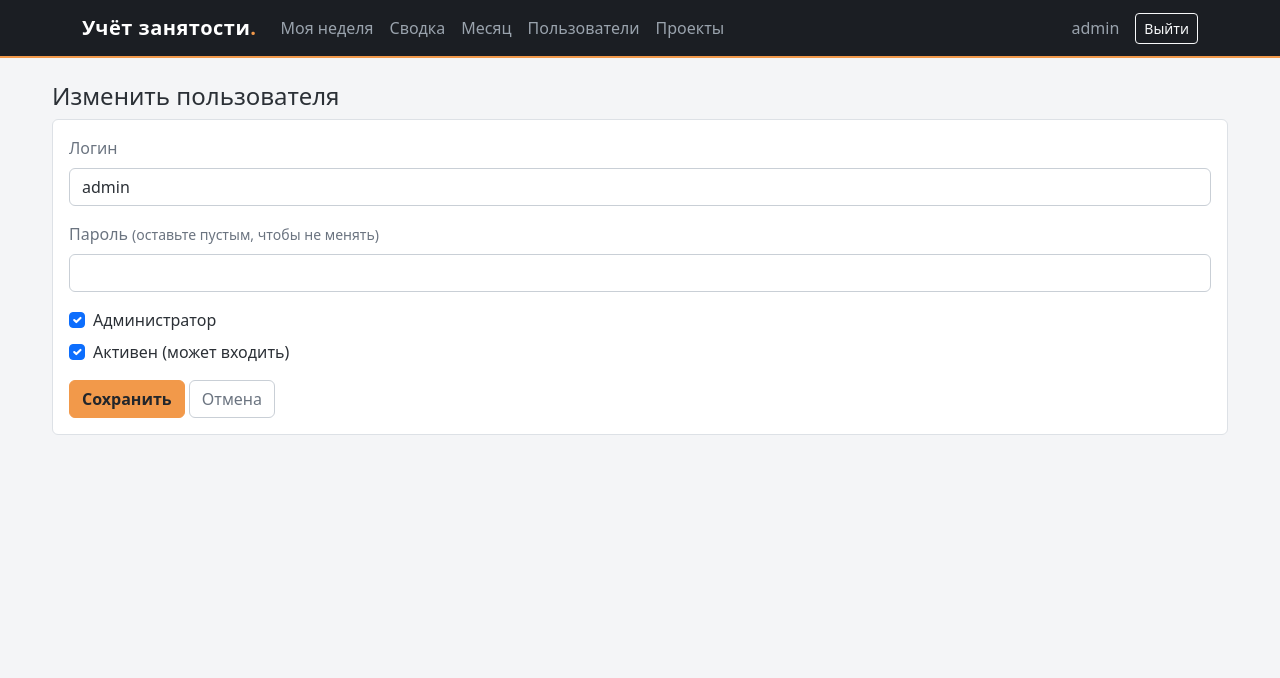
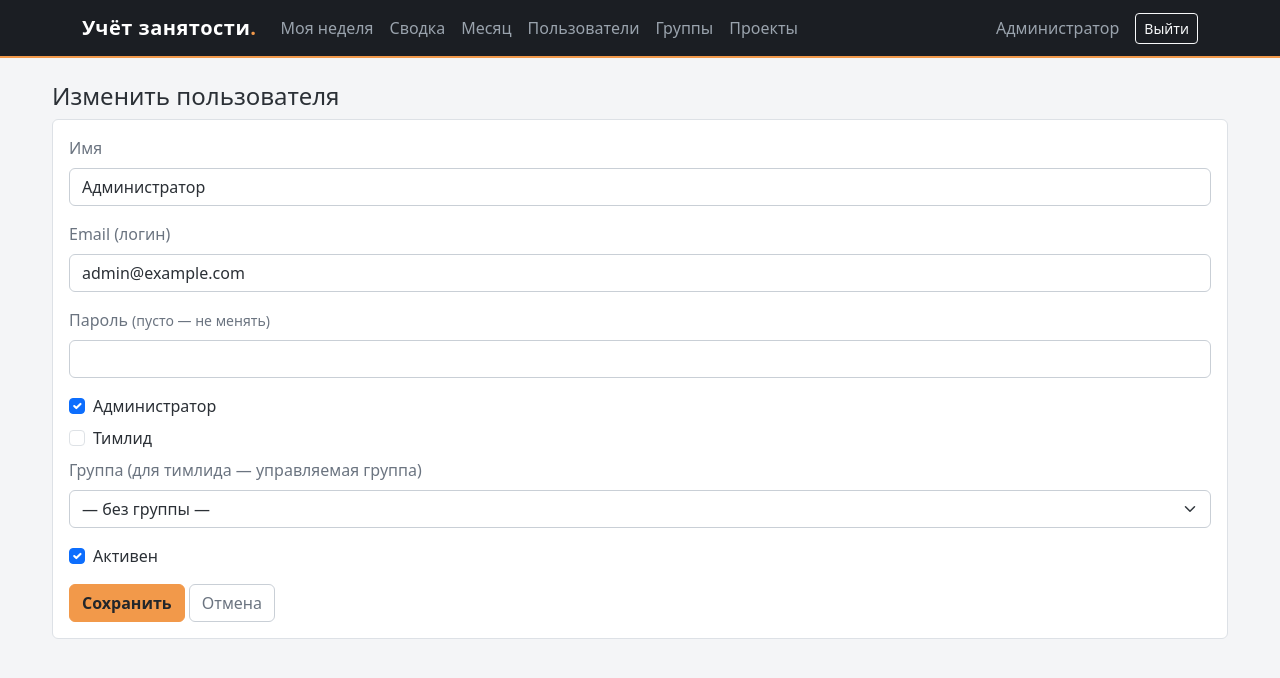
Before and after one commit to kaa-ghost/weekly-participation, a Flask app: page /admin/users/1/edit in a window 1280 px wide. Shown: the top 678 px of the page. Run offline with Flask 3, Linux system fonts and the light colour scheme; a user stored in the database is signed in; tables that the repository leaves empty hold one stand-in row (values such as "Sample post").

Commit message:
Add files via upload

```diff
--- a/app.py
+++ b/app.py
@@ -8,7 +8,8 @@
 from flask_login import (LoginManager, current_user, login_required,
                          login_user, logout_user)
 
-from models import Project, Participation, User, current_week_start, db
+from models import Group, Project, Participation, User, current_week_start, db
+from sqlalchemy import inspect
 
 app = Flask(__name__)
 app.config['SECRET_KEY'] = os.environ.get('SECRET_KEY', 'change-me-in-production')
@@ -47,6 +48,44 @@
     return wrapper
 
 
+def manager_required(fn):
+    """Доступ: администратор или тимлид."""
+    from functools import wraps
+
+    @wraps(fn)
+    def wrapper(*args, **kwargs):
+        if (not current_user.is_authenticated
+                or not (current_user.is_admin or current_user.is_teamlead)):
+            abort(403)
+        return fn(*args, **kwargs)
+
+    return wrapper
+
+
+def visible_users():
+    """Пользователи, которых текущий пользователь видит в сводке."""
+    if current_user.is_admin:
+        return User.query.filter_by(active=True).order_by(User.name, User.username).all()
+    if current_user.is_teamlead and current_user.group_id:
+        return (User.query
+                .filter_by(group_id=current_user.group_id, active=True)
+                .order_by(User.name, User.username).all())
+    return [current_user]
+
+
+def manageable_user(user_id):
+    """Пользователь, за которого текущий менеджер может вносить данные."""
+    u = db.session.get(User, user_id) if user_id else None
+    if u is None:
+        return None
+    if current_user.is_admin:
+        return u
+    if (current_user.is_teamlead and not u.is_admin
+            and u.group_id and u.group_id == current_user.group_id):
+        return u
+    return None
+
+
 def month_mondays(year, month):
     """До 4 последних понедельников месяца (недели отчёта для помесячного факта)."""
     first = date(year, month, 1)
@@ -81,17 +120,18 @@
     if current_user.is_authenticated:
         return redirect(url_for('dashboard'))
     if request.method == 'POST':
-        username = request.form.get('username', '').strip()
+        name = request.form.get('name', '').strip()
+        email = request.form.get('email', '').strip().lower()
         password = request.form.get('password', '')
         confirm = request.form.get('confirm', '')
-        if not username or not password:
-            flash('Логин и пароль обязательны.', 'danger')
+        if not email or not password:
+            flash('Email и пароль обязательны.', 'danger')
         elif password != confirm:
             flash('Пароли не совпадают.', 'danger')
-        elif User.query.filter_by(username=username).first():
-            flash('Такой логин уже занят.', 'danger')
+        elif User.query.filter_by(email=email).first():
+            flash('Такой email уже зарегистрирован.', 'danger')
         else:
-            user = User(username=username)
+            user = User(username=email, email=email, name=name)
             user.set_password(password)
             db.session.add(user)
             db.session.commit()
@@ -105,11 +145,11 @@
     if current_user.is_authenticated:
         return redirect(url_for('dashboard'))
     if request.method == 'POST':
-        username = request.form.get('username', '').strip()
+        email = request.form.get('email', '').strip().lower()
         password = request.form.get('password', '')
-        user = User.query.filter_by(username=username).first()
+        user = User.query.filter_by(email=email).first()
         if user is None or not user.check_password(password):
-            flash('Неверный логин или пароль.', 'danger')
+            flash('Неверный email или пароль.', 'danger')
         elif not user.active:
             flash('Учётная запись заблокирована.', 'danger')
         else:
@@ -303,7 +343,7 @@
             cell['fact'] = e
         elif e.week_start == plan_week and e.kind == 'plan':
             cell['plan'] = e
-    users = User.query.filter_by(active=True).order_by(User.username).all()
+    users = visible_users()
     projects = Project.query.filter_by(active=True).order_by(Project.name).all()
     fact_totals = {u.id: 0 for u in users}
     plan_totals = {u.id: 0 for u in users}
@@ -320,20 +360,22 @@
                            plan_week_end=plan_week + timedelta(days=6),
                            week=fact_week.isoformat(),
                            prev_week=(fact_week - timedelta(days=7)).isoformat(),
-                           next_week=(fact_week + timedelta(days=7)).isoformat())
+                           next_week=(fact_week + timedelta(days=7)).isoformat(),
+                           is_manager=(current_user.is_admin
+                                       or current_user.is_teamlead))
 
 
 @app.route('/admin/fact/copy', methods=['POST'])
-@admin_required
+@manager_required
 def admin_copy_fact():
-    """Админ копирует план текущей недели в её факт за выбранного пользователя."""
-    user = db.session.get(User, request.form.get('user_id', type=int) or 0)
+    """Менеджер копирует план недели в её факт за выбранного пользователя."""
+    user = manageable_user(request.form.get('user_id', type=int))
     week = selected_week()
     if user is None:
-        flash('Пользователь не найден.', 'danger')
+        flash('Пользователь не найден или недоступен.', 'danger')
     else:
         count, skipped = _copy_plan_to_fact(user.id, week)
-        msg = f'{user.username}: скопировано из плана в факт — {count}.'
+        msg = f'{user.display_name}: скопировано из плана в факт — {count}.'
         if skipped:
             msg += f' Пропущено: {skipped}.'
         flash(msg, 'info')
@@ -341,42 +383,44 @@
 
 
 @app.route('/admin/entries', methods=['POST'])
-@admin_required
+@manager_required
 def admin_add_entry():
-    """Админ вводит/меняет факт или план за любого пользователя."""
+    """Менеджер вводит/меняет факт или план за доступного пользователя."""
     kind = request.form.get('kind', 'fact')
     if kind not in KIND_LABELS:
         kind = 'fact'
-    user = db.session.get(User, request.form.get('user_id', type=int) or 0)
+    user = manageable_user(request.form.get('user_id', type=int))
     week = selected_week()
     if user is None:
-        flash('Пользователь не найден.', 'danger')
+        flash('Пользователь не найден или недоступен.', 'danger')
     else:
         ok, msg, cat = _save_entry(user.id,
                                    request.form.get('project_id', type=int),
                                    request.form.get('percent', type=int), kind, week)
-        flash(f'{user.username}: {msg}', cat)
+        flash(f'{user.display_name}: {msg}', cat)
     return redirect(url_for('summary', week=week.isoformat()))
 
 
 @app.route('/admin/plan/copy', methods=['POST'])
-@admin_required
+@manager_required
 def admin_copy_plan():
-    """Админ копирует факт выбранной недели в план следующей за выбранного пользователя."""
-    user = db.session.get(User, request.form.get('user_id', type=int) or 0)
+    """Менеджер копирует факт выбранной недели в план следующей за выбранного пользователя."""
+    user = manageable_user(request.form.get('user_id', type=int))
     week = selected_week()
     if user is None:
-        flash('Пользователь не найден.', 'danger')
+        flash('Пользователь не найден или недоступен.', 'danger')
     else:
         count = _copy_fact_to_plan(user.id, week)
-        flash(f'{user.username}: скопировано записей — {count}.', 'info')
+        flash(f'{user.display_name}: скопировано записей — {count}.', 'info')
     return redirect(url_for('summary', week=week.isoformat()))
 
 
 @app.route('/admin/entries/<int:entry_id>/delete', methods=['POST'])
-@admin_required
+@manager_required
 def admin_delete_entry(entry_id):
     entry = db.session.get(Participation, entry_id) or abort(404)
+    if manageable_user(entry.user_id) is None:
+        abort(403)
     db.session.delete(entry)
     db.session.commit()
     flash('Запись удалена.', 'info')
@@ -466,48 +510,82 @@
     return render_template('admin/users.html', users=users)
 
 
+def _user_form_data(user):
+    """Собирает данные формы пользователя (create/edit общая логика)."""
+    return {
+        'name': request.form.get('name', '').strip(),
+        'email': request.form.get('email', '').strip().lower(),
+        'password': request.form.get('password', ''),
+        'is_admin': bool(request.form.get('is_admin')),
+        'is_teamlead': bool(request.form.get('is_teamlead')),
+        'active': bool(request.form.get('active')),
+        'group_id': request.form.get('group_id', type=int) or None,
+    }
+
+
+def _email_taken(email, exclude_id=None):
+    q = User.query.filter_by(email=email)
+    if exclude_id:
+        q = q.filter(User.id != exclude_id)
+    return q.first() is not None
+
+
+def _apply_group_leader(user):
+    """Если пользователь — тимлид группы без лидера, назначаем его лидером."""
+    if user.is_teamlead and user.group_id:
+        group = db.session.get(Group, user.group_id)
+        if group and not group.leader_id:
+            group.leader_id = user.id
+
+
 @app.route('/admin/users/create', methods=['GET', 'POST'])
 @admin_required
 def admin_user_create():
+    groups = Group.query.filter_by(active=True).order_by(Group.name).all()
     if request.method == 'POST':
-        username = request.form.get('username', '').strip()
-        password = request.form.get('password', '')
-        is_admin = bool(request.form.get('is_admin'))
-        if not username or not password:
-            flash('Логин и пароль обязательны.', 'danger')
-        elif User.query.filter_by(username=username).first():
-            flash('Такой логин уже занят.', 'danger')
+        d = _user_form_data(None)
+        if not d['email'] or not d['password']:
+            flash('Email и пароль обязательны.', 'danger')
+        elif _email_taken(d['email']):
+            flash('Такой email уже зарегистрирован.', 'danger')
         else:
-            user = User(username=username, is_admin=is_admin)
-            user.set_password(password)
+            user = User(username=d['email'], email=d['email'], name=d['name'],
+                        is_admin=d['is_admin'], is_teamlead=d['is_teamlead'],
+                        group_id=d['group_id'])
+            user.set_password(d['password'])
             db.session.add(user)
+            db.session.flush()
+            _apply_group_leader(user)
             db.session.commit()
             flash('Пользователь создан.', 'success')
             return redirect(url_for('admin_users'))
-    return render_template('admin/user_form.html', user=None)
+    return render_template('admin/user_form.html', user=None, groups=groups)
 
 
 @app.route('/admin/users/<int:user_id>/edit', methods=['GET', 'POST'])
 @admin_required
 def admin_user_edit(user_id):
     user = db.session.get(User, user_id) or abort(404)
+    groups = Group.query.filter_by(active=True).order_by(Group.name).all()
     if request.method == 'POST':
-        new_name = request.form.get('username', '').strip()
-        taken = User.query.filter(User.username == new_name,
-                                  User.id != user.id).first()
-        if not new_name or taken:
-            flash('Логин пустой или уже занят.', 'danger')
+        d = _user_form_data(user)
+        if not d['email'] or _email_taken(d['email'], exclude_id=user.id):
+            flash('Email пустой или уже зарегистрирован.', 'danger')
         else:
-            user.username = new_name
-            user.is_admin = bool(request.form.get('is_admin'))
-            user.active = bool(request.form.get('active'))
-            password = request.form.get('password', '')
-            if password:
-                user.set_password(password)
+            user.email = d['email']
+            user.username = d['email']
+            user.name = d['name']
+            user.is_admin = d['is_admin']
+            user.is_teamlead = d['is_teamlead']
+            user.active = d['active']
+            user.group_id = d['group_id']
+            if d['password']:
+                user.set_password(d['password'])
+            _apply_group_leader(user)
             db.session.commit()
             flash('Пользователь обновлён.', 'success')
             return redirect(url_for('admin_users'))
-    return render_template('admin/user_form.html', user=user)
+    return render_template('admin/user_form.html', user=user, groups=groups)
 
 
 @app.route('/admin/users/<int:user_id>/delete', methods=['POST'])
@@ -579,17 +657,196 @@
     return redirect(url_for('admin_projects'))
 
 
+# ---------- Справочник групп (админ) ----------
+
+@app.route('/admin/groups')
+@admin_required
+def admin_groups():
+    groups = Group.query.order_by(Group.name).all()
+    return render_template('admin/groups.html', groups=groups)
+
+
+@app.route('/admin/groups/create', methods=['GET', 'POST'])
+@admin_required
+def admin_group_create():
+    leaders = (User.query.filter_by(is_teamlead=True, active=True)
+               .order_by(User.name, User.username).all())
+    if request.method == 'POST':
+        name = request.form.get('name', '').strip()
+        leader_id = request.form.get('leader_id', type=int) or None
+        if not name:
+            flash('Название обязательно.', 'danger')
+        elif Group.query.filter_by(name=name).first():
+            flash('Группа с таким названием уже есть.', 'danger')
+        else:
+            group = Group(name=name, active=bool(request.form.get('active', True)))
+            if leader_id and db.session.get(User, leader_id):
+                group.leader_id = leader_id
+            db.session.add(group)
+            db.session.flush()
+            _assign_leader_group(group)
+            db.session.commit()
+            flash('Группа создана.', 'success')
+            return redirect(url_for('admin_groups'))
+    return render_template('admin/group_form.html', group=None, leaders=leaders)
+
+
+@app.route('/admin/groups/<int:group_id>/edit', methods=['GET', 'POST'])
+@admin_required
+def admin_group_edit(group_id):
+    group = db.session.get(Group, group_id) or abort(404)
+    leaders = (User.query.filter_by(is_teamlead=True, active=True)
+               .order_by(User.name, User.username).all())
+    if request.method == 'POST':
+        name = request.form.get('name', '').strip()
+        taken = Group.query.filter(Group.name == name, Group.id != group.id).first()
+        if not name or taken:
+            flash('Название пустое или уже занято.', 'danger')
+        else:
+            group.name = name
+            group.active = bool(request.form.get('active'))
+            group.leader_id = request.form.get('leader_id', type=int) or None
+            _assign_leader_group(group)
+            db.session.commit()
+            flash('Группа обновлена.', 'success')
+            return redirect(url_for('admin_groups'))
+    return render_template('admin/group_form.html', group=group, leaders=leaders)
+
+
+def _assign_leader_group(group):
+    """Лидер группы автоматически становится её участником."""
+    if group.leader_id:
+        leader = db.session.get(User, group.leader_id)
+        if leader and not leader.group_id:
+            leader.group_id = group.id
+
+
+@app.route('/admin/groups/<int:group_id>/delete', methods=['POST'])
+@admin_required
+def admin_group_delete(group_id):
+    group = db.session.get(Group, group_id) or abort(404)
+    if group.members:
+        flash('Нельзя удалить группу с участниками — сначала переведите их.', 'danger')
+    else:
+        db.session.delete(group)
+        db.session.commit()
+        flash('Группа удалена.', 'info')
+    return redirect(url_for('admin_groups'))
+
+
+# ---------- Кабинет тимлида ----------
+
+def _teamlead_group():
+    """Группа текущего тимлида (или None)."""
+    if not (current_user.is_teamlead and current_user.group_id):
+        return None
+    return db.session.get(Group, current_user.group_id)
+
+
+@app.route('/teamlead/group')
+@login_required
+def teamlead_group():
+    group = _teamlead_group()
+    if group is None:
+        flash('Вам не назначена группа. Обратитесь к администратору.', 'warning')
+        return redirect(url_for('dashboard'))
+    members = (User.query.filter_by(group_id=group.id)
+               .order_by(User.name, User.username).all())
+    return render_template('teamlead/group.html', group=group, members=members)
+
+
+@app.route('/teamlead/members/create', methods=['POST'])
+@login_required
+def teamlead_member_create():
+    group = _teamlead_group()
+    if group is None:
+        abort(403)
+    name = request.form.get('name', '').strip()
+    email = request.form.get('email', '').strip().lower()
+    password = request.form.get('password', '')
+    if not email or not password:
+        flash('Email и пароль обязательны.', 'danger')
+    elif _email_taken(email):
+        flash('Такой email уже зарегистрирован.', 'danger')
+    else:
+        user = User(username=email, email=email, name=name,
+                    group_id=group.id)
+        user.set_password(password)
+        db.session.add(user)
+        db.session.commit()
+        flash(f'Участник {user.display_name} добавлен в группу.', 'success')
+    return redirect(url_for('teamlead_group'))
+
+
+@app.route('/teamlead/members/<int:user_id>/edit', methods=['GET', 'POST'])
+@login_required
+def teamlead_member_edit(user_id):
+    group = _teamlead_group()
+    if group is None:
+        abort(403)
+    member = db.session.get(User, user_id) or abort(404)
+    if (member.group_id != group.id or member.is_admin
+            or (member.is_teamlead and member.id != current_user.id)):
+        abort(403)
+    if request.method == 'POST':
+        email = request.form.get('email', '').strip().lower()
+        name = request.form.get('name', '').strip()
+        password = request.form.get('password', '')
+        if not email or _email_taken(email, exclude_id=member.id):
+            flash('Email пустой или уже зарегистрирован.', 'danger')
+        else:
+            member.email = email
+            member.username = email
+            member.name = name
+            member.active = bool(request.form.get('active'))
+            if password:
+                member.set_password(password)
+            db.session.commit()
+            flash('Участник обновлён.', 'success')
+            return redirect(url_for('teamlead_group'))
+    return render_template('teamlead/member_form.html', member=member)
+
+
 # ---------- Инициализация ----------
 
+def migrate():
+    """Накатывает изменения схемы на существующую БД (email, name, группы)."""
+    insp = inspect(db.engine)
+    cols = {c['name'] for c in insp.get_columns('users')}
+    with db.engine.begin() as conn:
+        if 'email' not in cols:
+            conn.execute(db.text('ALTER TABLE users ADD COLUMN email VARCHAR(255)'))
+        if 'name' not in cols:
+            conn.execute(db.text('ALTER TABLE users ADD COLUMN name VARCHAR(128)'))
+        if 'is_teamlead' not in cols:
+            conn.execute(db.text('ALTER TABLE users ADD COLUMN is_teamlead BOOLEAN NOT NULL DEFAULT FALSE'))
+        if 'group_id' not in cols:
+            conn.execute(db.text('ALTER TABLE users ADD COLUMN group_id INTEGER'))
+    db.session.execute(db.text(
+        "UPDATE users SET email = CASE WHEN username LIKE '%@%' THEN username "
+        "ELSE username || '@example.local' END WHERE email IS NULL OR email = ''"))
+    db.session.execute(db.text(
+        "UPDATE users SET name = username WHERE name IS NULL OR name = ''"))
+    db.session.execute(db.text(
+        "UPDATE users SET username = email WHERE username IS NULL OR username = ''"))
+    db.session.commit()
+    with db.engine.begin() as conn:
+        conn.execute(db.text(
+            'CREATE UNIQUE INDEX IF NOT EXISTS ix_users_email ON users (email)'))
+
+
 def init_db():
-    """Создаёт таблицы и администратора при старте (и под gunicorn тоже)."""
+    """Создаёт таблицы, мигрирует схему и создаёт администратора при старте."""
     db.create_all()
+    migrate()
     if not User.query.filter_by(is_admin=True).first():
-        admin = User(username='admin', is_admin=True)
+        email = os.environ.get('ADMIN_EMAIL', 'admin@example.com').lower()
+        admin = User(username=email, email=email, name='Администратор',
+                     is_admin=True)
         admin.set_password(os.environ.get('ADMIN_PASSWORD', 'admin'))
         db.session.add(admin)
         db.session.commit()
-        print('Создан администратор: admin (смените пароль!)')
+        print(f'Создан администратор: {email} (смените пароль!)')
 
 
 with app.app_context():  # выполняется и при импорте gunicorn'ом
--- a/templates/admin/user_form.html
+++ b/templates/admin/user_form.html
@@ -3,25 +3,27 @@
 {% block content %}
 <h4>{{ 'Изменить' if user else 'Создать' }} пользователя</h4>
 <form method="post" class="card"><div class="card-body">
-  <div class="mb-3">
-    <label class="form-label">Логин</label>
-    <input name="username" class="form-control" value="{{ user.username if user else '' }}" required>
-  </div>
-  <div class="mb-3">
-    <label class="form-label">Пароль {% if user %}<small class="text-muted">(оставьте пустым, чтобы не менять)</small>{% endif %}</label>
-    <input type="password" name="password" class="form-control" {% if not user %}required{% endif %}>
-  </div>
+  <div class="mb-3"><label class="form-label">Имя</label>
+    <input name="name" class="form-control" value="{{ user.name if user else '' }}"></div>
+  <div class="mb-3"><label class="form-label">Email (логин)</label>
+    <input type="email" name="email" class="form-control" value="{{ user.email if user else '' }}" required></div>
+  <div class="mb-3"><label class="form-label">Пароль {% if user %}<small class="text-muted">(пусто — не менять)</small>{% endif %}</label>
+    <input type="password" name="password" class="form-control" {% if not user %}required{% endif %}></div>
   <div class="form-check mb-2">
-    <input type="checkbox" name="is_admin" class="form-check-input" id="is_admin"
-           {% if user and user.is_admin %}checked{% endif %}>
-    <label class="form-check-label" for="is_admin">Администратор</label>
-  </div>
+    <input type="checkbox" name="is_admin" class="form-check-input" id="is_admin" {% if user and user.is_admin %}checked{% endif %}>
+    <label class="form-check-label" for="is_admin">Администратор</label></div>
+  <div class="form-check mb-2">
+    <input type="checkbox" name="is_teamlead" class="form-check-input" id="is_teamlead" {% if user and user.is_teamlead %}checked{% endif %}>
+    <label class="form-check-label" for="is_teamlead">Тимлид</label></div>
+  <div class="mb-3"><label class="form-label">Группа (для тимлида — управляемая группа)</label>
+    <select name="group_id" class="form-select">
+      <option value="">— без группы —</option>
+      {% for g in groups %}<option value="{{ g.id }}" {% if user and user.group_id == g.id %}selected{% endif %}>{{ g.name }}</option>{% endfor %}
+    </select></div>
   {% if user %}
   <div class="form-check mb-3">
-    <input type="checkbox" name="active" class="form-check-input" id="active"
-           {% if user.active %}checked{% endif %}>
-    <label class="form-check-label" for="active">Активен (может входить)</label>
-  </div>
+    <input type="checkbox" name="active" class="form-check-input" id="active" {% if user.active %}checked{% endif %}>
+    <label class="form-check-label" for="active">Активен</label></div>
   {% endif %}
   <button class="btn btn-primary">Сохранить</button>
   <a class="btn btn-outline-secondary" href="{{ url_for('admin_users') }}">Отмена</a>
--- a/templates/base.html
+++ b/templates/base.html
@@ -16,12 +16,16 @@
       <a class="nav-link" href="{{ url_for('dashboard') }}">Моя неделя</a>
       <a class="nav-link" href="{{ url_for('summary') }}">Сводка</a>
       <a class="nav-link" href="{{ url_for('monthly') }}">Месяц</a>
+      {% if current_user.is_teamlead %}
+      <a class="nav-link" href="{{ url_for('teamlead_group') }}">Моя группа</a>
+      {% endif %}
       {% if current_user.is_admin %}
       <a class="nav-link" href="{{ url_for('admin_users') }}">Пользователи</a>
+      <a class="nav-link" href="{{ url_for('admin_groups') }}">Группы</a>
       <a class="nav-link" href="{{ url_for('admin_projects') }}">Проекты</a>
       {% endif %}
     </div>
-    <span class="navbar-text me-3">{{ current_user.username }}</span>
+    <span class="navbar-text me-3">{{ current_user.display_name }}</span>
     <a class="btn btn-outline-light btn-sm" href="{{ url_for('logout') }}">Выйти</a>
     {% endif %}
   </div>
```
Also changed, not shown: models.py (+33 -1 lines), templates/admin/group_form.html (added, +20 -0 lines), templates/admin/groups.html (added, +28 -0 lines), templates/admin/users.html (+6 -4 lines), templates/login.html (+11 -17 lines), templates/register.html (+15 -21 lines), templates/summary.html (+4 -4 lines), templates/teamlead/group.html (added, +34 -0 lines), templates/teamlead/member_form.html (added, +18 -0 lines).
